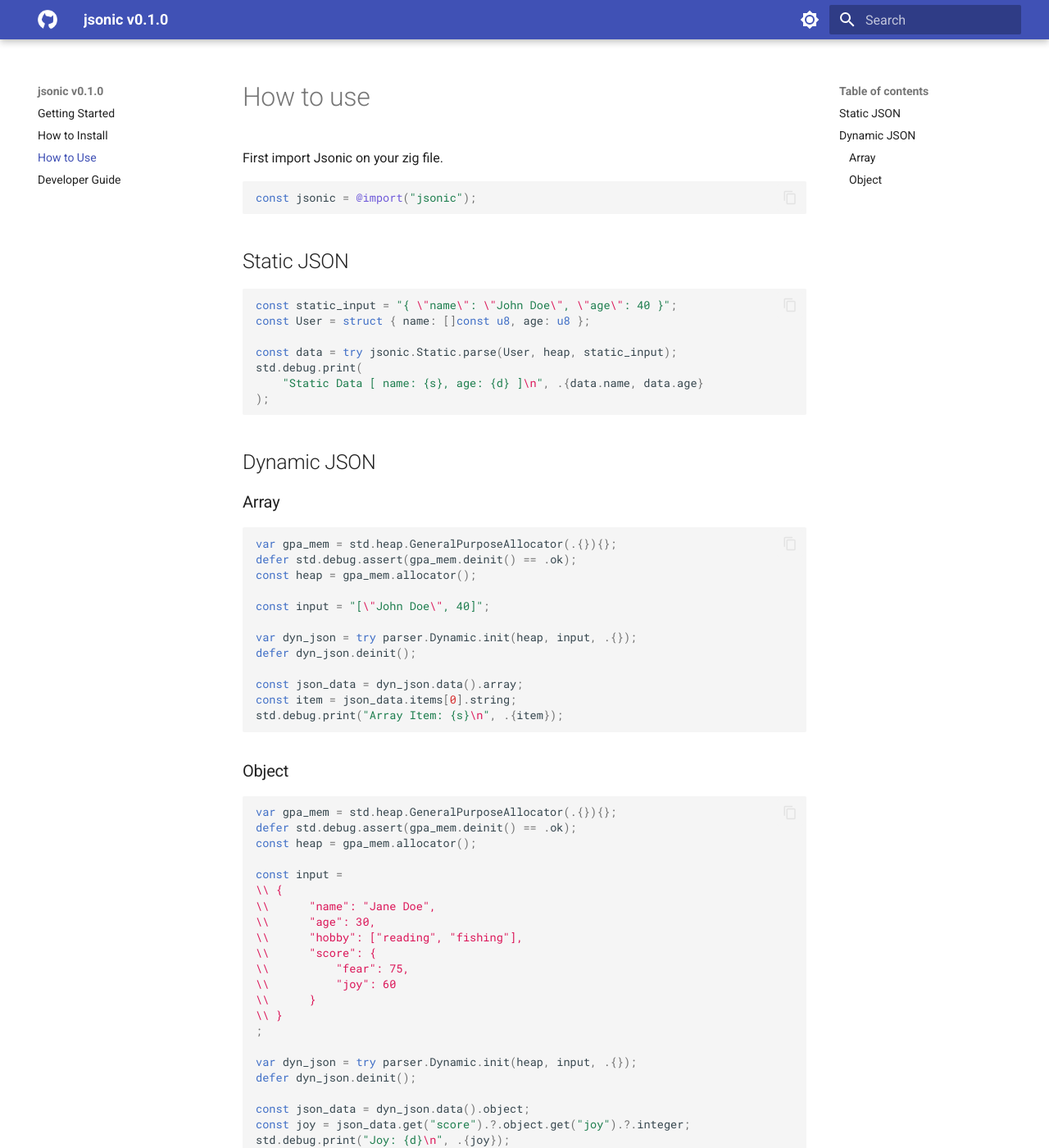
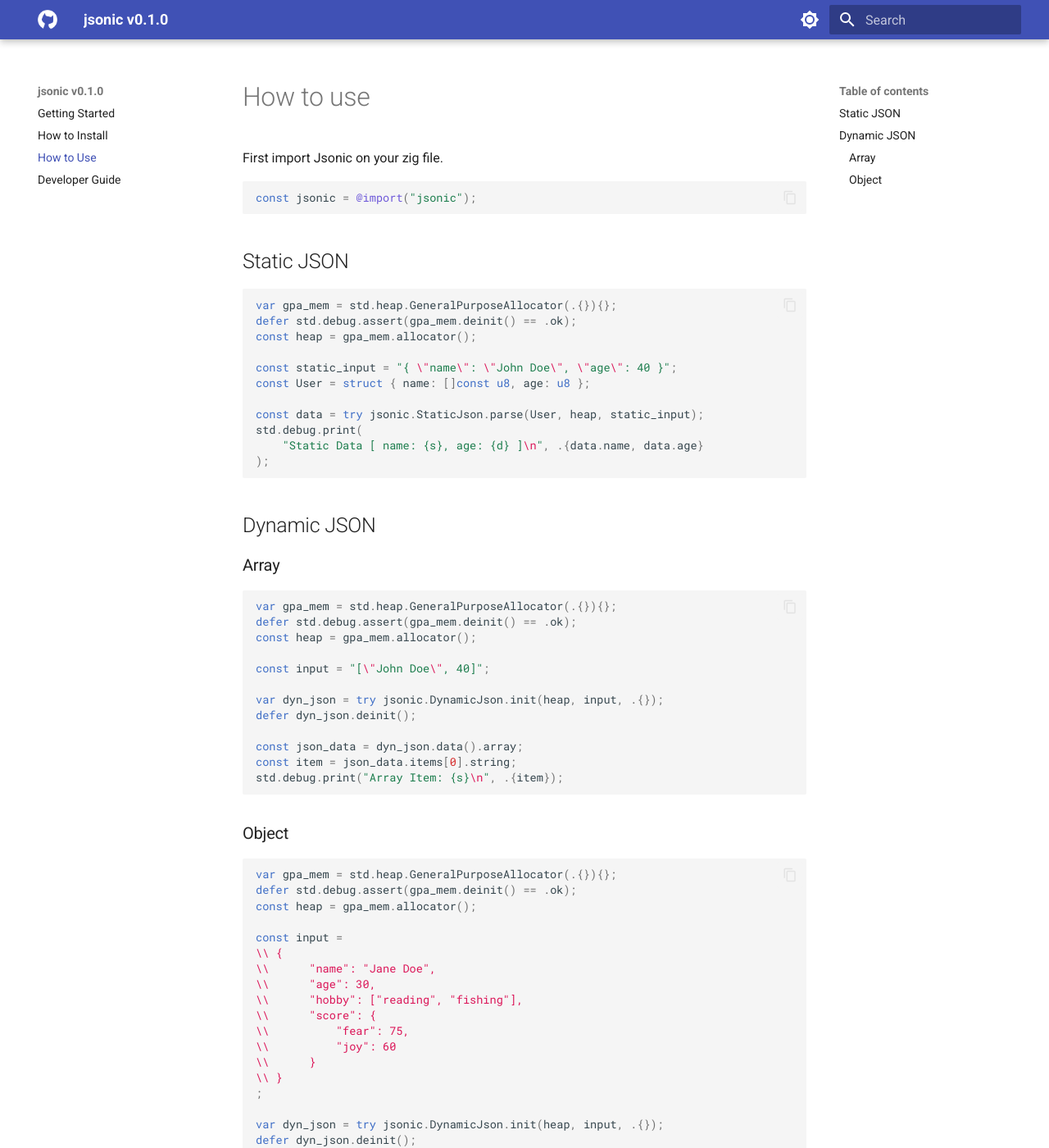
Before and after one commit to bitlaab-bolt/jsonic, an MkDocs documentation site: the page built from docs/usage.md, in a window 1280 px wide and 1400 px high. Shown: the whole window at 82% size. Built offline with MkDocs 1.6.1 and Material for MkDocs 9.7.7, drawn with Linux system fonts in a browser that asks for light colours.

````diff
--- a/docs/usage.md
+++ b/docs/usage.md
@@ -9,10 +9,14 @@ const jsonic = @import("jsonic");
 ## Static JSON
 
 ```zig
+var gpa_mem = std.heap.GeneralPurposeAllocator(.{}){};
+defer std.debug.assert(gpa_mem.deinit() == .ok);
+const heap = gpa_mem.allocator();
+
 const static_input = "{ \"name\": \"John Doe\", \"age\": 40 }";
 const User = struct { name: []const u8, age: u8 };
 
-const data = try jsonic.Static.parse(User, heap, static_input);
+const data = try jsonic.StaticJson.parse(User, heap, static_input);
 std.debug.print(
     "Static Data [ name: {s}, age: {d} ]\n", .{data.name, data.age}
 );
@@ -29,7 +33,7 @@ const heap = gpa_mem.allocator();
 
 const input = "[\"John Doe\", 40]";
 
-var dyn_json = try parser.Dynamic.init(heap, input, .{});
+var dyn_json = try jsonic.DynamicJson.init(heap, input, .{});
 defer dyn_json.deinit();
 
 const json_data = dyn_json.data().array;
@@ -56,7 +60,7 @@ const input =
 \\ }
 ;
 
-var dyn_json = try parser.Dynamic.init(heap, input, .{});
+var dyn_json = try jsonic.DynamicJson.init(heap, input, .{});
 defer dyn_json.deinit();
 
 const json_data = dyn_json.data().object;
````
Also changed, not shown: README.md (+1 -1 lines), docs/guide.md (line endings or trailing spaces).
